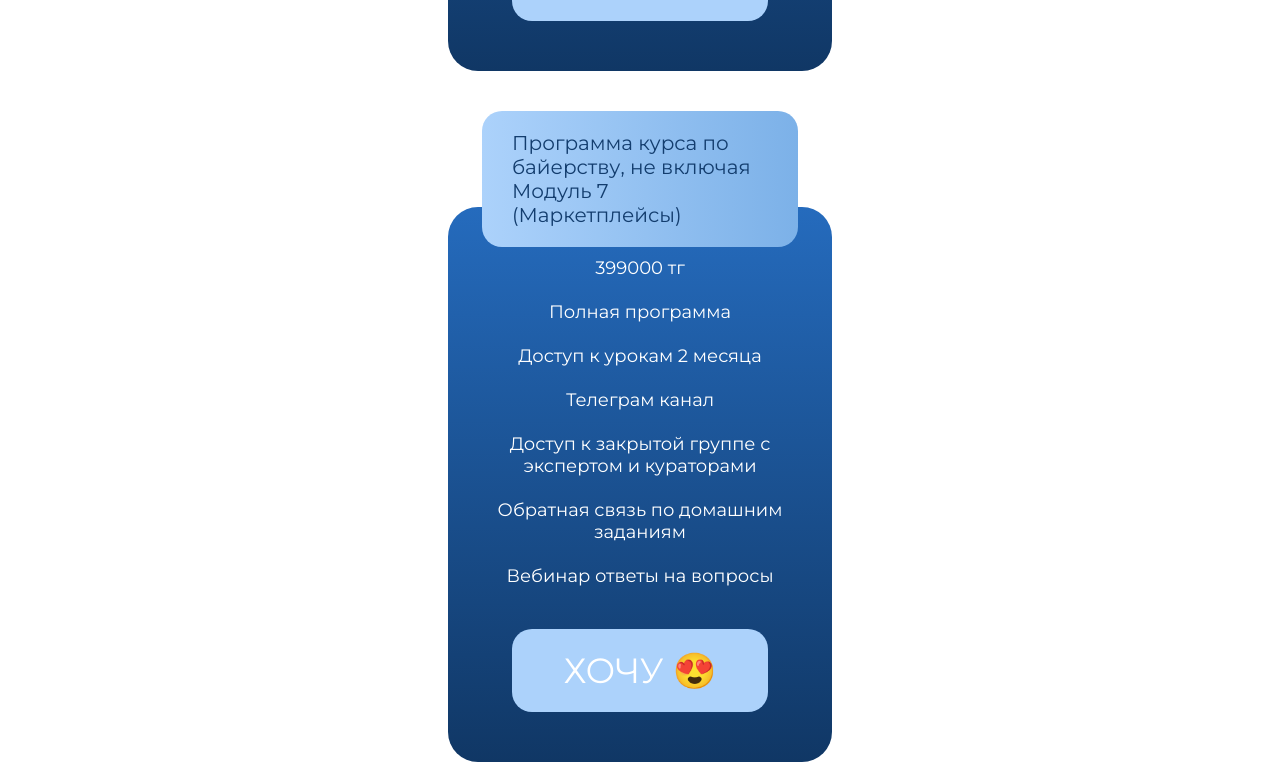
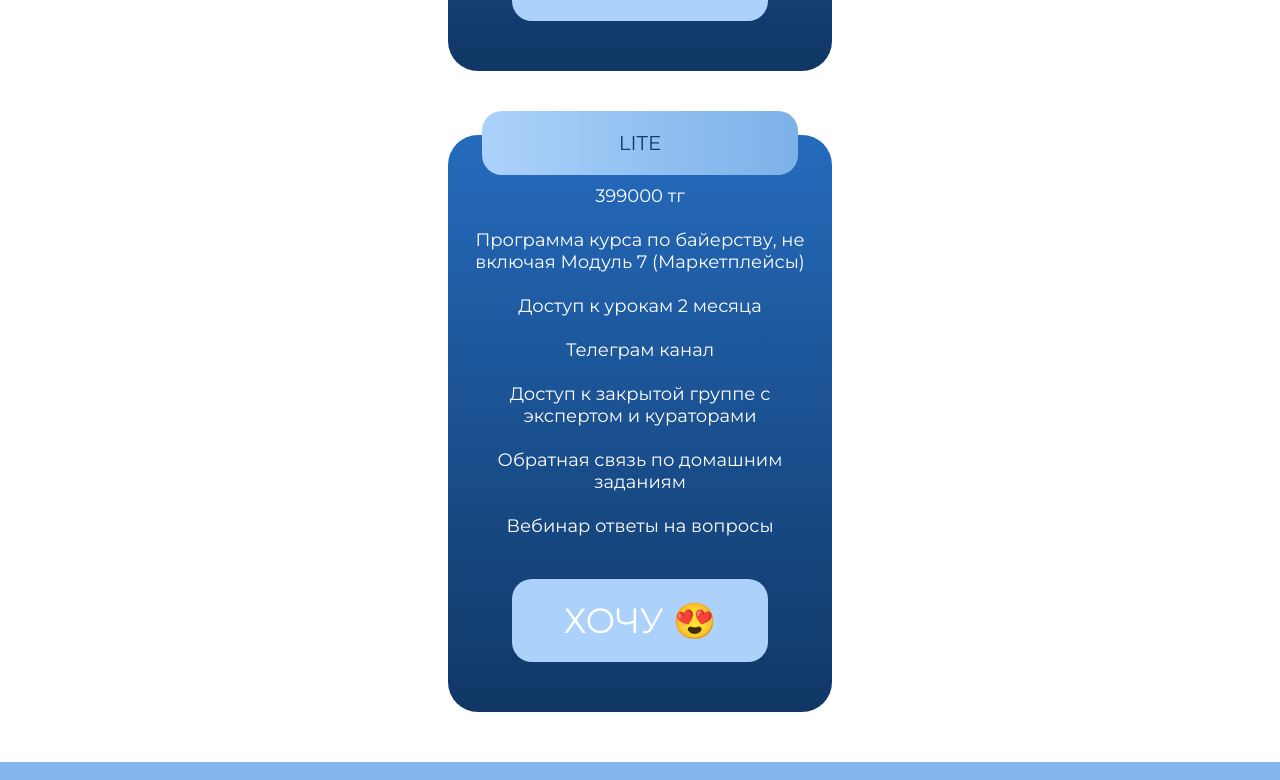
Before and after one commit to equaak/zara, a React (Create React App) app: page / in a window 1280 px wide. Shown: the part 5180-5960 px from the top of the page. Built offline with nearby package versions, Linux system fonts and the light colour scheme; no server answers.

Commit message:
tariff fixed

```diff
--- a/src/Main.js
+++ b/src/Main.js
@@ -337,13 +337,13 @@ const Main = () => {
               </div>
               <div className='info-part'>
                 <div className='info-header'>
-                  Программа курса по байерству, не включая Модуль 7 (Маркетплейсы)
+                  LITE
                 </div>
                 <div className='info-content'>
                   399000 тг
                   <br></br>
                   <br></br>
-                  Полная программа
+                  Программа курса по байерству, не включая Модуль 7 (Маркетплейсы)
                   <br></br>
                   <br></br>
                   Доступ к урокам 2 месяца
```
